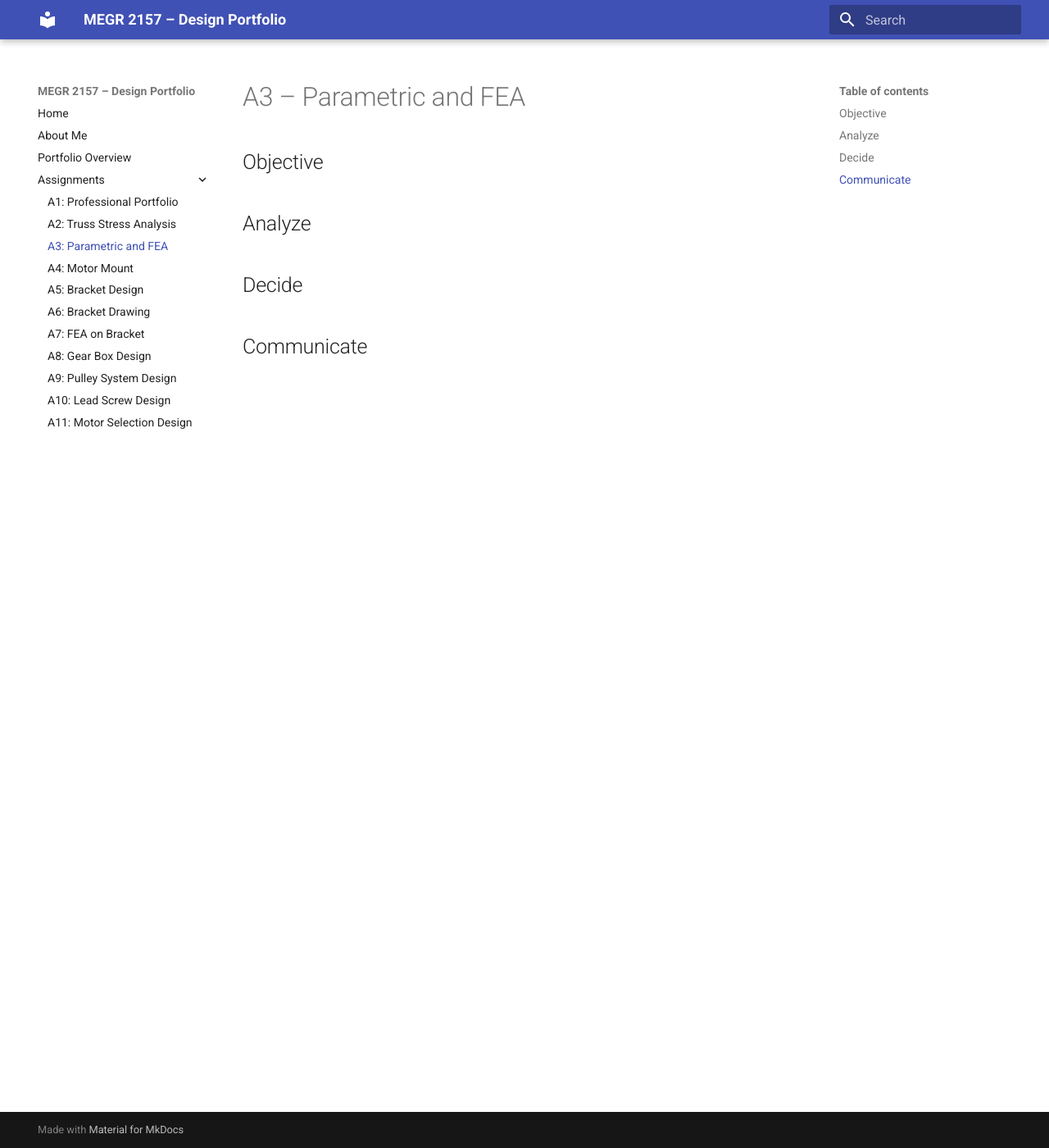
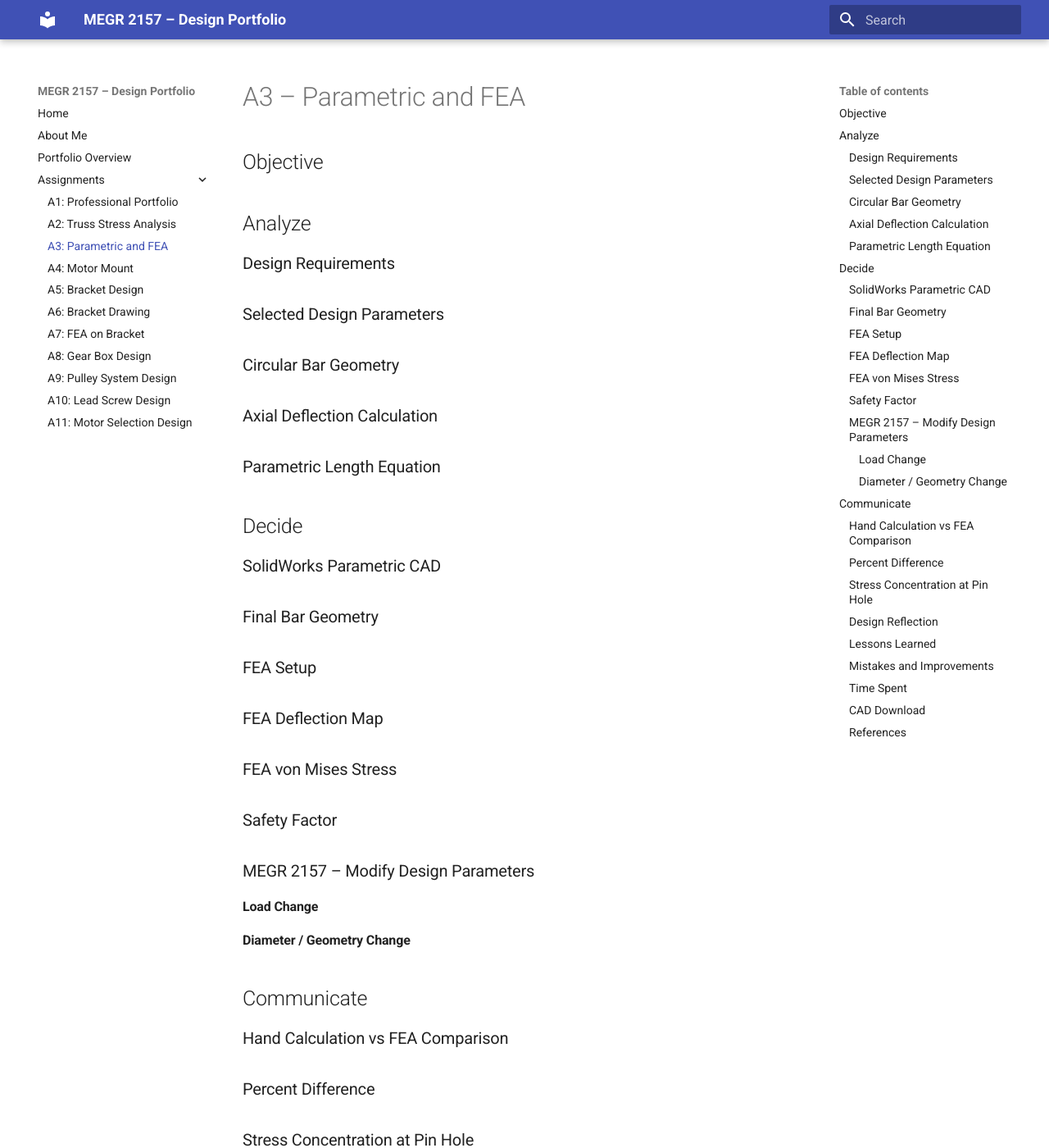
Before and after one commit to AcGallo/Florencondia-MEGR-2157-Portfolio, an MkDocs documentation site: the page built from docs/assignments/A03/index.md, in a window 1280 px wide and 1400 px high. Shown: the whole window at 82% size. Built offline with MkDocs 1.6.1 and Material for MkDocs 9.7.7, drawn with Linux system fonts in a browser that asks for light colours; some of the changed text lies outside the part shown.

Commit message:
Update index.md

```diff
--- a/docs/assignments/A03/index.md
+++ b/docs/assignments/A03/index.md
@@ -1,12 +1,55 @@
-# A3 –  Parametric and FEA
+# A3 – Parametric and FEA
 
 ## Objective
 
-
 ## Analyze
 
+### Design Requirements
+
+### Selected Design Parameters
+
+### Circular Bar Geometry
+
+### Axial Deflection Calculation
+
+### Parametric Length Equation
 
 ## Decide
 
+### SolidWorks Parametric CAD
+
+### Final Bar Geometry
+
+### FEA Setup
+
+### FEA Deflection Map
+
+### FEA von Mises Stress
+
+### Safety Factor
+
+### MEGR 2157 – Modify Design Parameters
+
+#### Load Change
+
+#### Diameter / Geometry Change
 
 ## Communicate
+
+### Hand Calculation vs FEA Comparison
+
+### Percent Difference
+
+### Stress Concentration at Pin Hole
+
+### Design Reflection
+
+### Lessons Learned
+
+### Mistakes and Improvements
+
+### Time Spent
+
+### CAD Download
+
+### References
```
